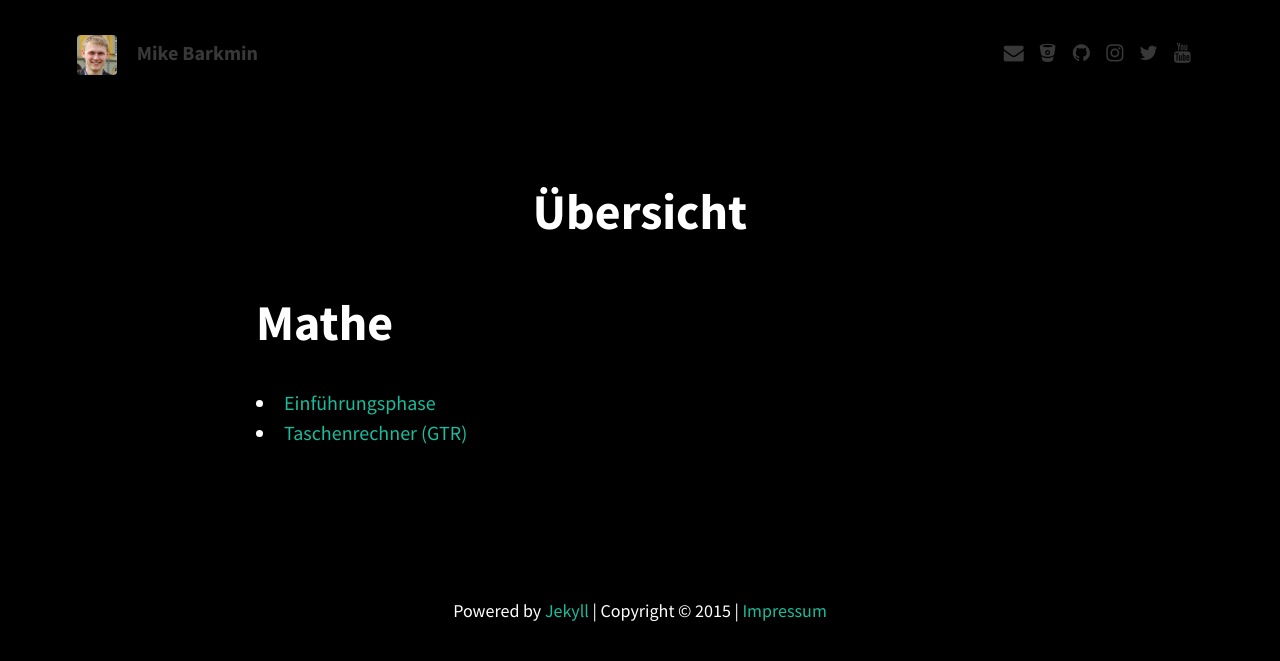
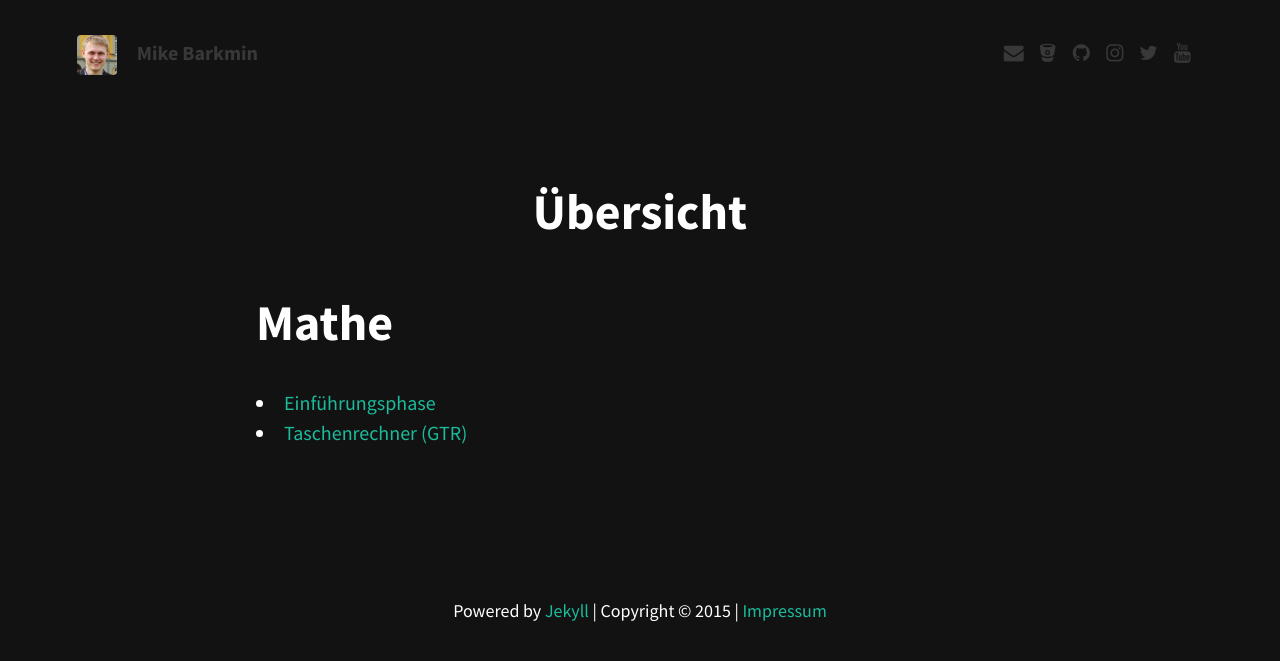
Before and after one commit to FlorianLudwig/blog-barkmin-eu, a Jekyll site: the page built from index.md, in a window 1280 px wide. Shown: the top 661 px of the page. Built offline with Jekyll 4.4.1, drawn with Linux system fonts in a browser that asks for light colours; nearby versions of some CDN libraries.

Commit message:
Type Theme

```diff
--- a/_sass/base/_variables.scss
+++ b/_sass/base/_variables.scss
@@ -8,8 +8,8 @@ $padding-small: 5%;
 $padding-x-small: 3%;
 
 // Brand colours
-$brand-color: #000;
-$background-color: #000;
+$brand-color: #121212;
+$background-color: #121212;
 $border-color: rgba(0, 0, 0, 0.1); // rgba recommended if using feature images
 
 // Typography colours
```
